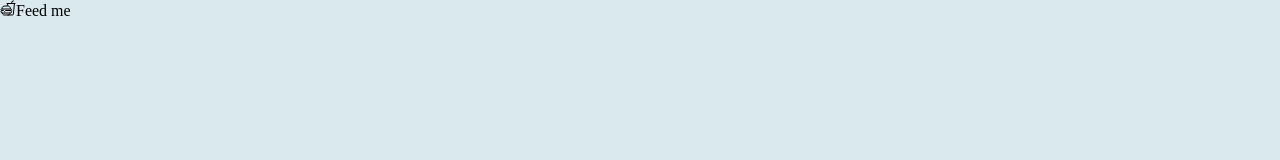
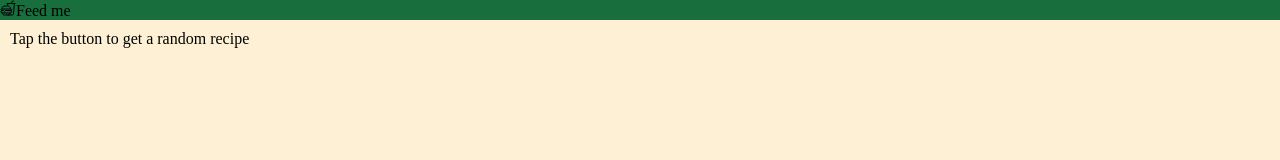
Before and after one commit to bearbob/nimmersatt, a plain HTML site: page index.html in a window 1280 px wide. Drawn offline with nearby package versions, Linux system fonts and the light colour scheme.

Commit message:
Added default body

```diff
--- a/assets/css/style.css
+++ b/assets/css/style.css
@@ -3,7 +3,7 @@ html {
 }
 
 body {
-  background: #dae9ee;
+  background: #fdf0d5;
   color: black;
   margin: 0;
   padding: 0;
@@ -25,7 +25,7 @@ a:visited {
   color: #f39c12;
 }
 
-.random {
+#.random {
   margin: auto;
   padding: 10px;
   border-radius: 5px;
@@ -34,11 +34,11 @@ a:visited {
   border: 3px solid black;
 }
 
-.random:hover {
+#random:hover {
   background: #186f3d;
   cursor: pointer;
 }
 
-.content {
+#content {
   padding: 10px;
 }
--- a/index.html
+++ b/index.html
@@ -14,7 +14,7 @@
 
   <body>
     <div id="random" onclick="getRandom();"><ion-icon name="fast-food-outline"></ion-icon>Feed me</div>
-    <div id="content"></div>
+    <div id="content">Tap the button to get a random recipe</div>
 
   <script type="module" src="https://unpkg.com/ionicons@5.5.2/dist/ionicons/ionicons.esm.js"></script>
   <script nomodule src="https://unpkg.com/ionicons@5.5.2/dist/ionicons/ionicons.js"></script>
```
